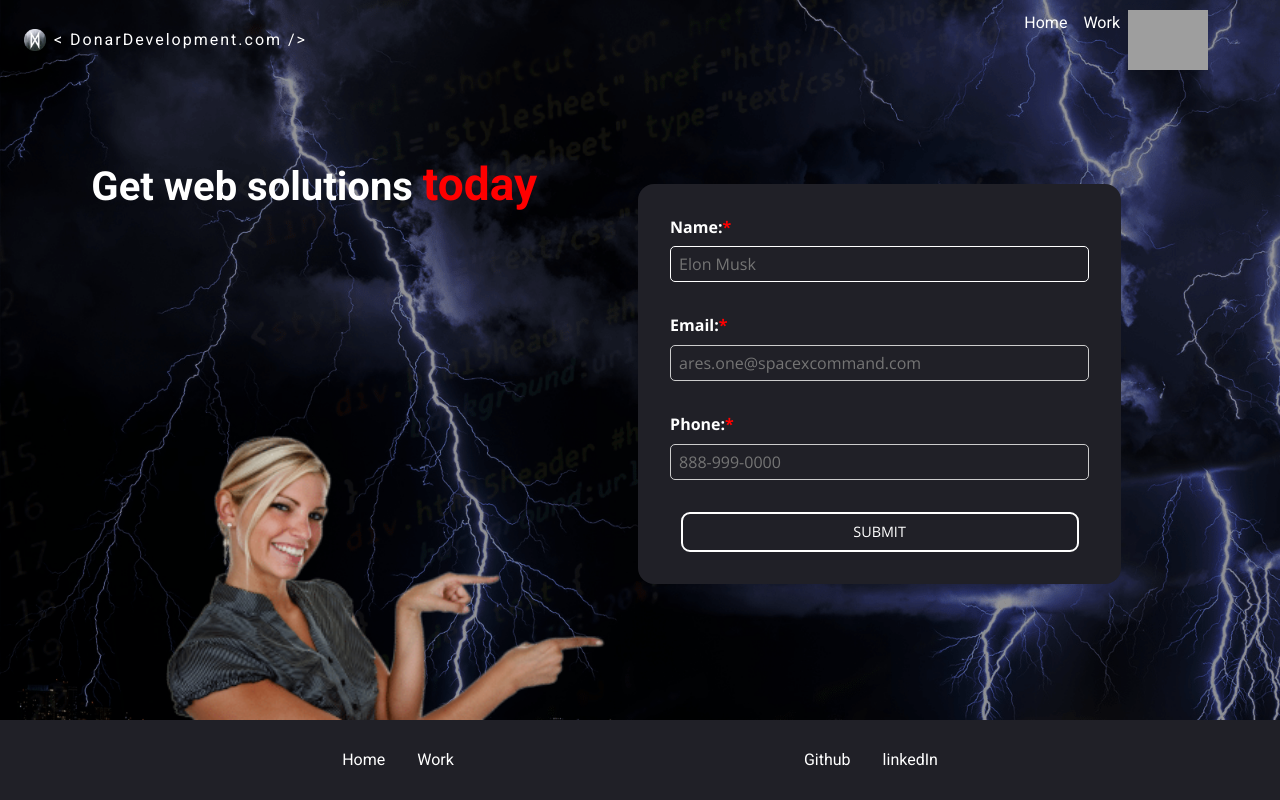
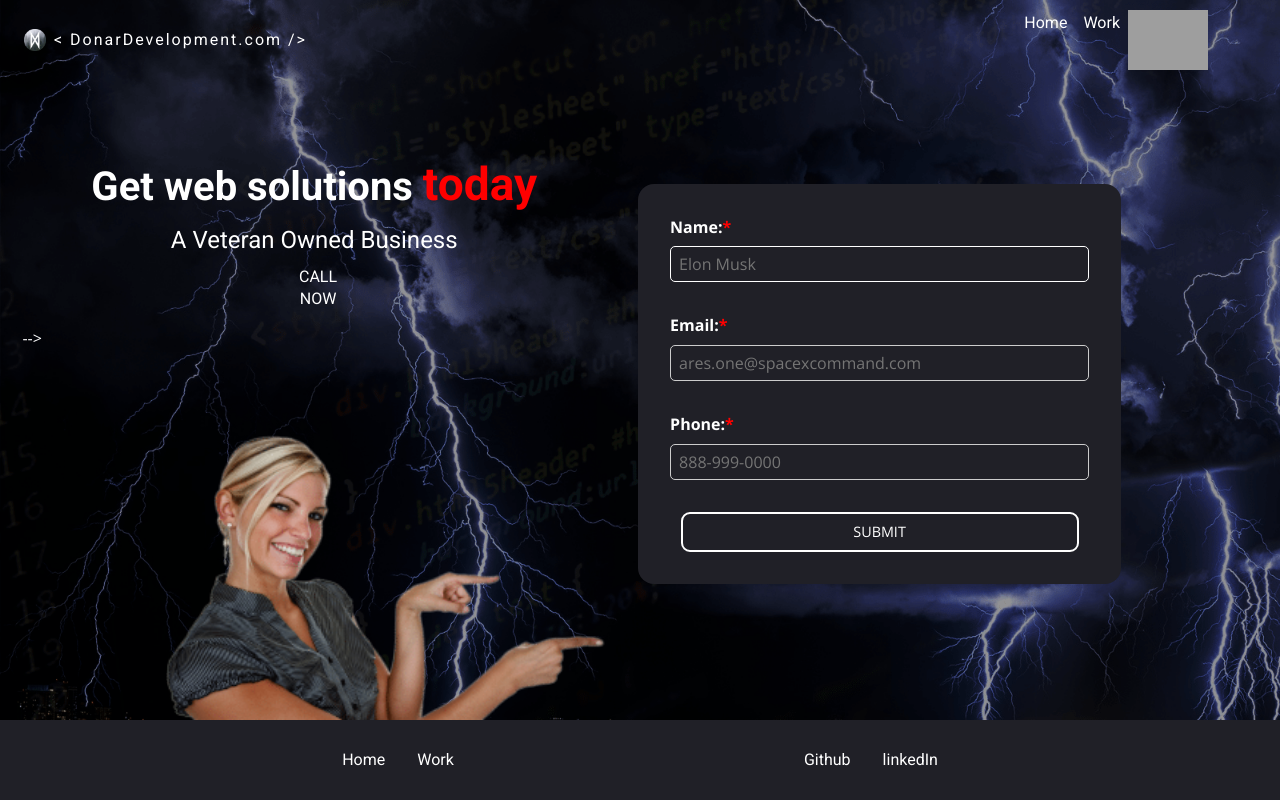
Before and after one commit to dricardo1/Donar_Development, a website built with Parcel: page contact.html in a window 1280 px wide. Built offline with nearby package versions, Linux system fonts and the light colour scheme; grey boxes are pictures that could not be loaded; a web font is replaced by a local one.

Commit message:
vet update

```diff
--- a/contact.html
+++ b/contact.html
@@ -60,8 +60,8 @@
             Get web solutions
             <span class="accent-text">today</span>
           </h1>
-          <!-- <p class="ani-load">Schedule a FREE initial consultation.
-            <span class="contact-btn"><a class="link-style white" href="tel:+18139552819">CALL NOW</a></span>
+          <p class="ani-load">A Veteran Owned Business</p>
+          <p><span class="contact-btn"><a class="link-style white" href="tel:+18139552819">CALL NOW</a></span>
           </p>          -->
           <div class="main-img">
           </div>
```
Also changed, not shown: dist/contact.html.
